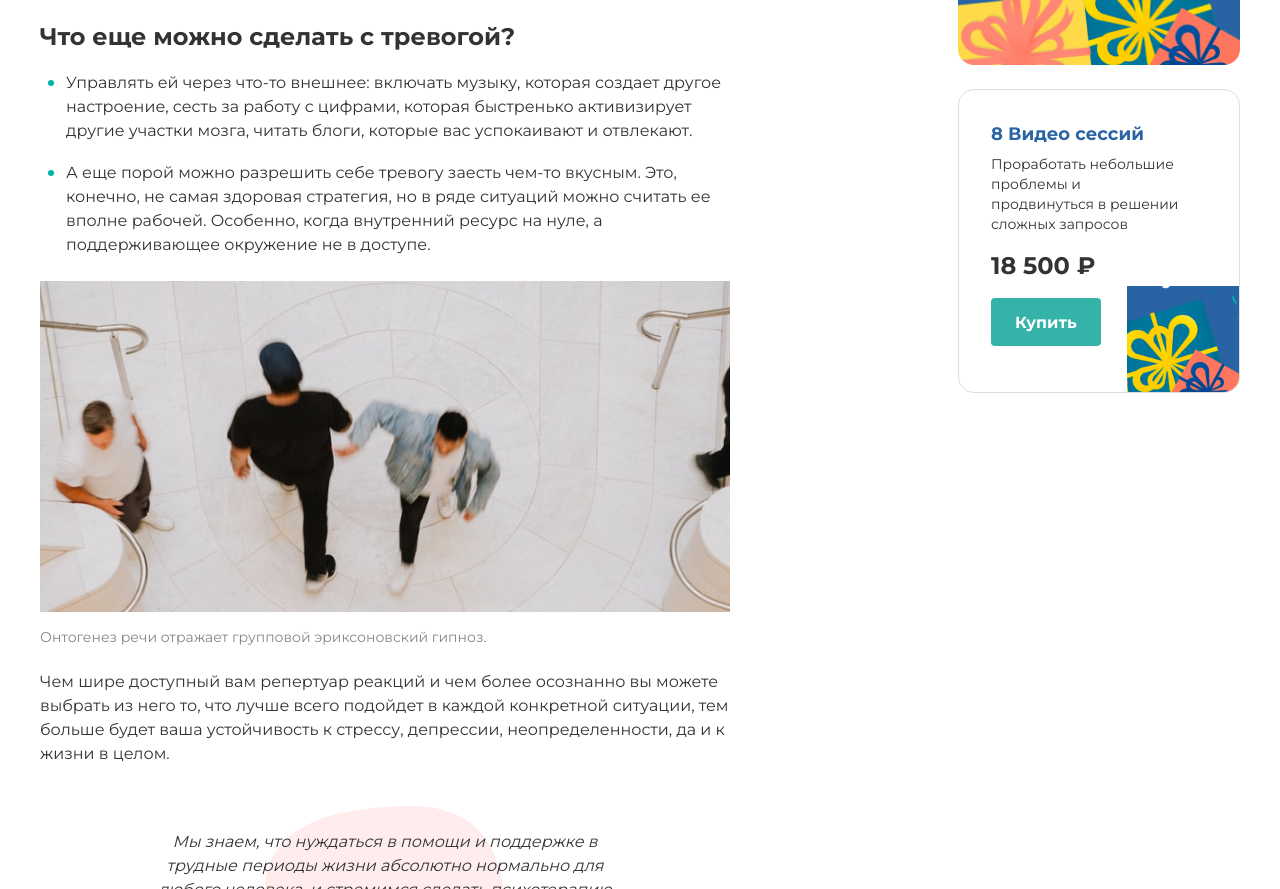
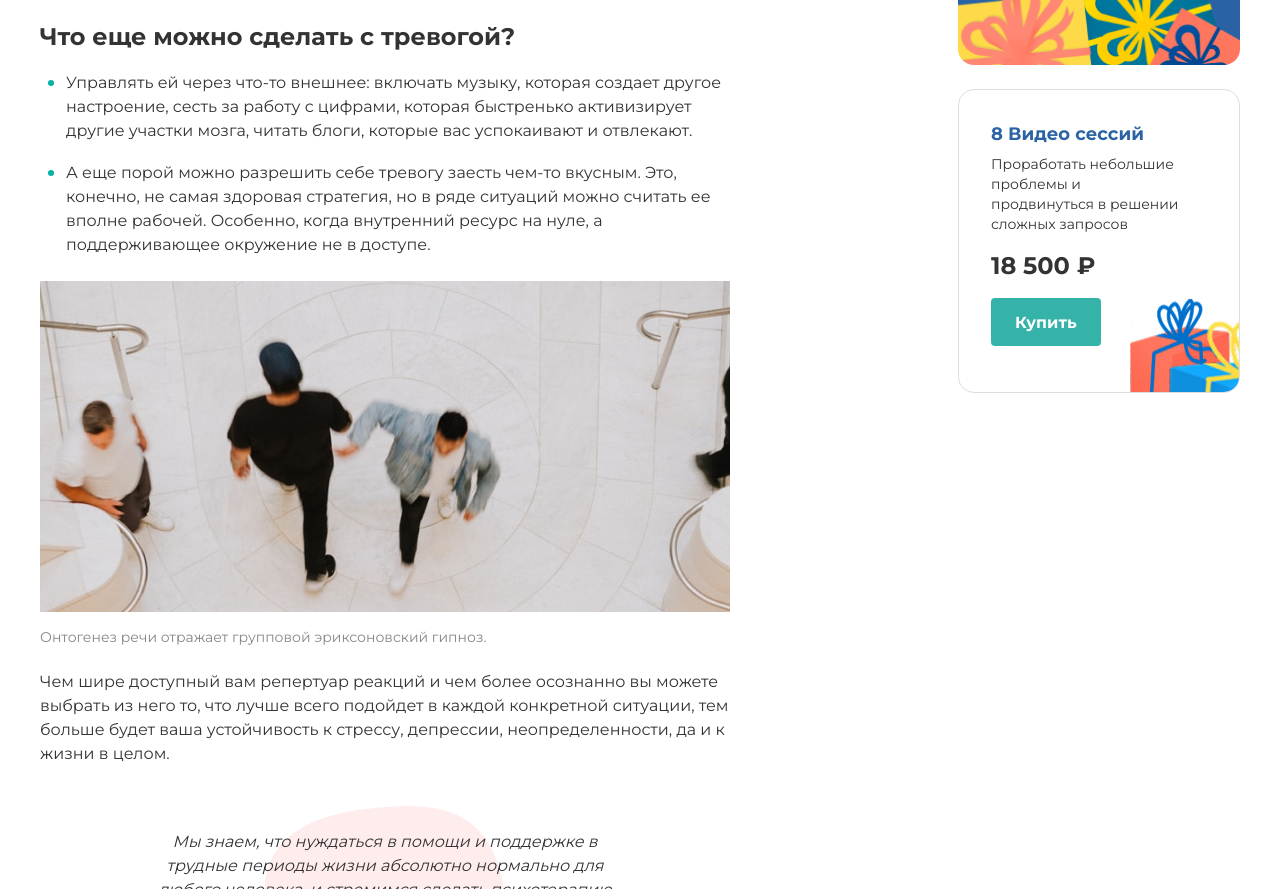
Before and after one commit to vkuryndin/FrontendCSSPractice, a plain HTML site: page article.html in a window 1280 px wide. Shown: the part 1422-2311 px from the top of the page. Drawn offline with Linux system fonts and the light colour scheme.

Commit message:
fix boxes in articles

```diff
--- a/article.html
+++ b/article.html
@@ -198,6 +198,10 @@
 <p class="sidebar-card__text">Проработать небольшие проблемы и продвинуться в решении сложных запросов</p>
 <p class="sidebar-card__price">18 500 ₽</p>
 <button class="button button--primary sidebar-card__buy" type="button">Купить</button>
+<div aria-hidden="true" class="sidebar-card__gift-stack">
+  <img alt="" class="sidebar-card__gift sidebar-card__gift--red" src="assets/images/sidebar-price-gift.png"/>
+  <img alt="" class="sidebar-card__gift sidebar-card__gift--blue" src="assets/images/sidebar-price-gift-blue.png"/>
+</div>
 </section>
 </aside>
 </div>
--- a/css/style.css
+++ b/css/style.css
@@ -1070,19 +1070,44 @@ input:focus-visible {
   position: relative;
   min-height: 304px;
   padding: 32px;
+  overflow: hidden;
 }
 
-.sidebar-card--price::after {
-  content: "";
+.sidebar-card__gift-stack {
   position: absolute;
-  right: 0;
+  right: -10px;
+  bottom: -8px;
+  width: 170px;
+  height: 130px;
+  pointer-events: none;
+}
+
+/* красная коробка — СЗАДИ */
+.sidebar-card__gift--red {
+  position: absolute;
+  right: 15px;
   bottom: 0;
+  z-index: 1;
   width: 112px;
   height: 106px;
-  background-image: url("../assets/images/sidebar-gift.png");
-  background-size: 210px auto;
-  background-position: right bottom;
-  background-repeat: no-repeat;
+}
+
+/* синяя коробка — СПЕРЕДИ */
+.sidebar-card__gift--blue {
+  position: absolute;
+  right: -13px;
+  bottom: 2px;
+  z-index: 2;
+  width: 115px;
+  height: 96px;
+}
+
+.sidebar-card--price .sidebar-card__title,
+.sidebar-card--price .sidebar-card__text,
+.sidebar-card--price .sidebar-card__price,
+.sidebar-card--price .sidebar-card__buy {
+  position: relative;
+  z-index: 3;
 }
 
 .sidebar-card--price .sidebar-card__title {
```
Also changed, not shown: assets/images/sidebar-price-gift-blue.png (added), assets/images/sidebar-price-gift.png (added).
